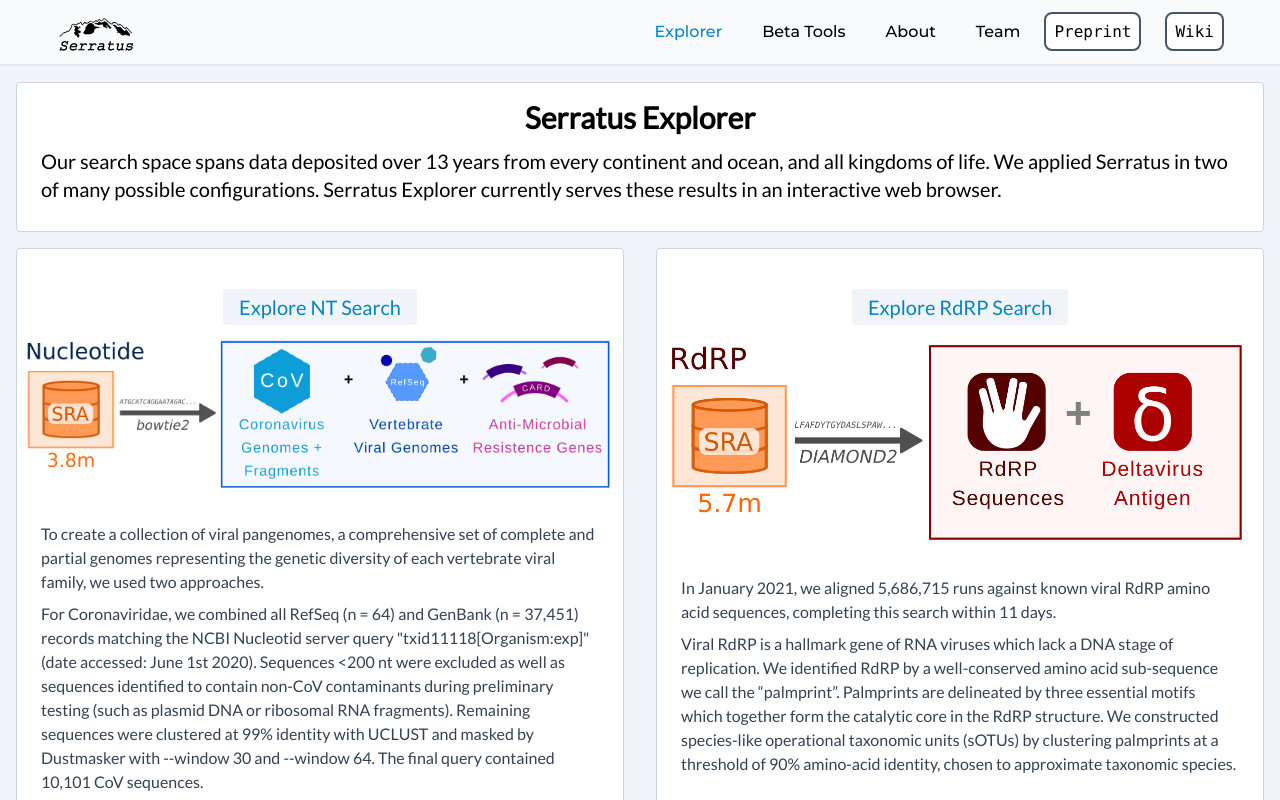
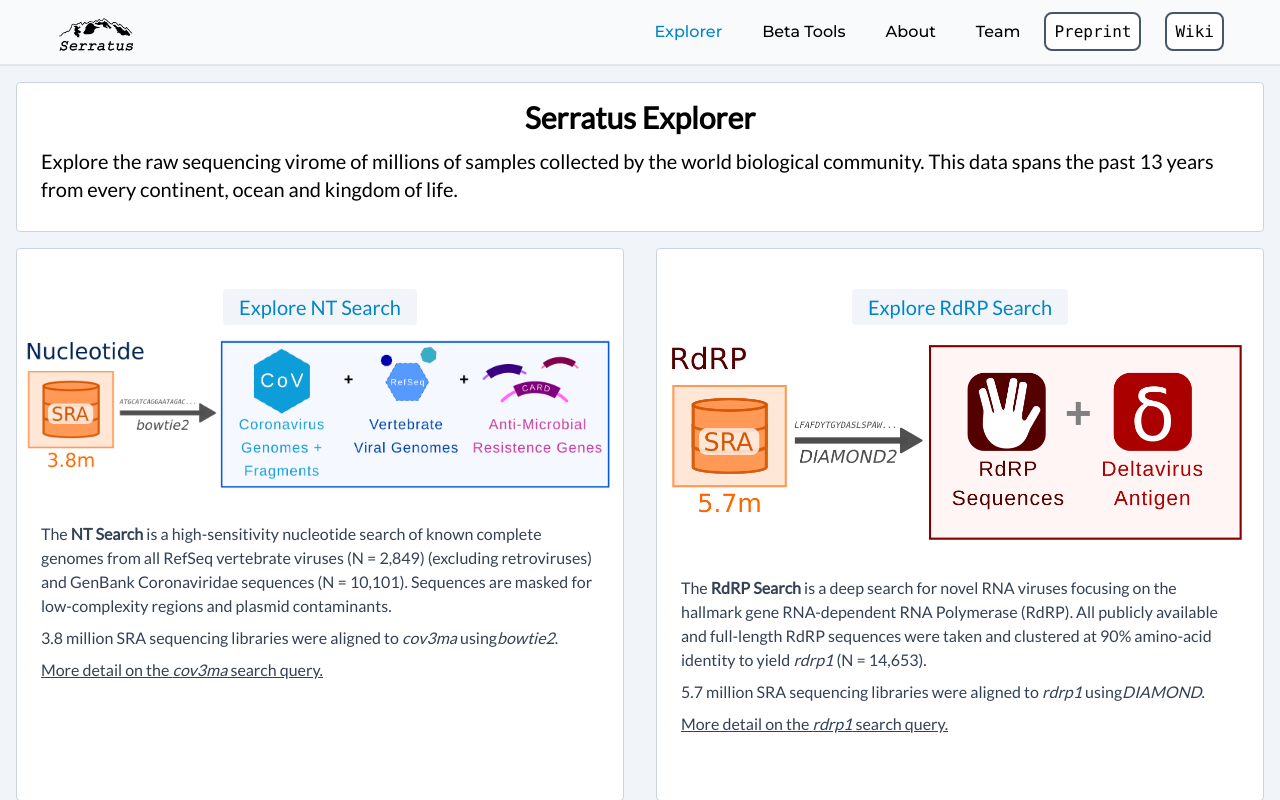
Before and after one commit to serratus-bio/serratus.io, a React (Create React App) app: page /explorer in a window 1280 px wide. Shown: the top 800 px of the page. Built offline with nearby package versions, Linux system fonts and the light colour scheme.

Commit message:
Update Explorer Intro

```diff
--- a/src/components/Explorer/ExplorerIntro.tsx
+++ b/src/components/Explorer/ExplorerIntro.tsx
@@ -16,10 +16,9 @@ export const ExplorerIntro = () => {
             <div className={`py-4 px-6 mx-4 ${classesBoxBorder}`}>
                 <h1 className='text-3xl font-bold text-center'>Serratus Explorer</h1>
                 <p className='my-3 text-xl'>
-                    Our search space spans data deposited over 13 years from every continent and
-                    ocean, and all kingdoms of life. We applied Serratus in two of many possible
-                    configurations. Serratus Explorer currently serves these results in an
-                    interactive web browser.
+                    Explore the raw sequencing virome of millions of samples collected by the world
+                    biological community. This data spans the past 13 years from every continent,
+                    ocean and kingdom of life.
                 </p>
             </div>
             <hr className='block sm:hidden' />
@@ -30,24 +29,23 @@ export const ExplorerIntro = () => {
                     imgTop='/nt_search.png'
                     imgTopAlt='serratus nucleotide search'>
                     <p className='my-2'>
-                        To create a collection of viral pangenomes, a comprehensive set of complete
-                        and partial genomes representing the genetic diversity of each vertebrate
-                        viral family, we used two approaches.
+                        The <b>NT Search</b> is a high-sensitivity nucleotide search of known
+                        complete genomes from all RefSeq vertebrate viruses (N = 2,849) (excluding
+                        retroviruses) and GenBank Coronaviridae sequences (N = 10,101). Sequences
+                        are masked for low-complexity regions and plasmid contaminants.
                     </p>
                     <p className='my-2'>
-                        {
-                            'For Coronaviridae, we combined all RefSeq (n = 64) and GenBank (n = 37,451) records matching the NCBI Nucleotid server query "txid11118[Organism:exp]" (date accessed: June 1st 2020). Sequences <200 nt were excluded as well as sequences identified to contain non-CoV contaminants during preliminary testing (such as plasmid DNA or ribosomal RNA fragments). Remaining sequences were clustered at 99% identity with UCLUST and masked by Dustmasker with --window 30 and --window 64. The final query contained 10,101 CoV sequences.'
-                        }
+                        3.8 million SRA sequencing libraries were aligned to <i>cov3ma</i> using
+                        <i>bowtie2</i>.
                     </p>
-                    <p className='my-2'>
-                        {
-                            'For all other vertebrate viral family pangenomes, RefSeq sequences (n = 2,849) were downloaded from the NCBI Nucleotide server with the query "Viruses[Organism] AND srcdb_refseq[PROP] NOT wgs[PROP] NOT cellular organisms[ORGN] NOT AC_000001:AC_999999[PACC] AND ("vhost human"[Filter] AND "vhost vertebrates"[Filter])" (date accessed: May 17th 2020). Retroviruses (n = 80) were excluded as preliminary testing yielded excessive numbers of alignments to transcribed endogenous retroviruses. Each sequence was annotated with its taxonomic family according to its RefSeq record; those for which no family was assigned by RefSeq (n = 81) were designated as "unknown".'
-                        }
-                    </p>
-                    <p className='my-2'>
-                        All AMR sequences associated with the CARD database were clustered at 95%
-                        nucleotide identity and included.
-                    </p>
+                    <a
+                        href='https://github.com/ababaian/serratus/wiki/ref_cov3ma'
+                        rel='noreferrer'
+                        target='_blank'>
+                        <u>
+                            More detail on the <i>cov3ma</i> search query.
+                        </u>
+                    </a>
                 </AboutCard>
                 <hr className='block sm:hidden' />
                 <AboutCard
@@ -56,18 +54,23 @@ export const ExplorerIntro = () => {
                     imgTop='/rdrp_search.png'
                     imgTopAlt='serratus rdrp search'>
                     <p className='my-2'>
-                        In January 2021, we aligned 5,686,715 runs against known viral RdRP amino
-                        acid sequences, completing this search within 11 days.
+                        The <b>RdRP Search</b> is a deep search for novel RNA viruses focusing on
+                        the hallmark gene RNA-dependent RNA Polymerase (RdRP). All publicly
+                        available and full-length RdRP sequences were taken and clustered at 90%
+                        amino-acid identity to yield <i>rdrp1</i> (N = 14,653).
                     </p>
                     <p className='my-2'>
-                        Viral RdRP is a hallmark gene of RNA viruses which lack a DNA stage of
-                        replication. We identified RdRP by a well-conserved amino acid sub-sequence
-                        we call the “palmprint”. Palmprints are delineated by three essential motifs
-                        which together form the catalytic core in the RdRP structure. We constructed
-                        species-like operational taxonomic units (sOTUs) by clustering palmprints at
-                        a threshold of 90% amino-acid identity, chosen to approximate taxonomic
-                        species.
+                        5.7 million SRA sequencing libraries were aligned to <i>rdrp1</i> using
+                        <i>DIAMOND</i>.
                     </p>
+                    <a
+                        href='https://github.com/ababaian/serratus/wiki/ref_rdrp1'
+                        rel='noreferrer'
+                        target='_blank'>
+                        <u>
+                            More detail on the <i>rdrp1</i> search query.
+                        </u>
+                    </a>
                 </AboutCard>
             </div>
         </div>
```
